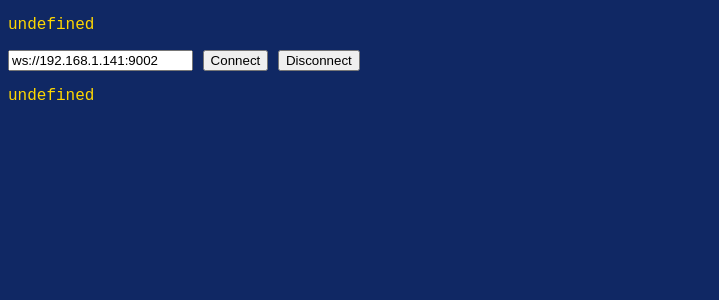
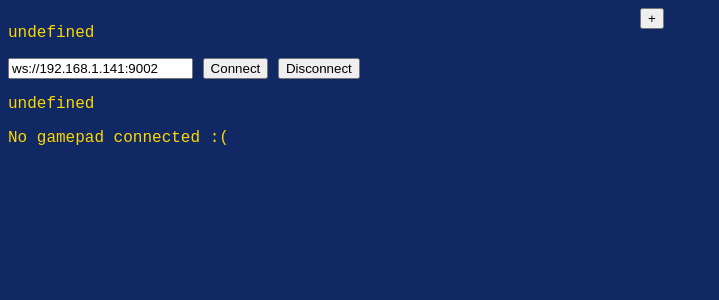
Before and after one commit to UA-NASA-Robotics/html-robot-control, a SvelteKit app: page / in a window 1280 px wide. Shown: the top 300 px of the page, without its empty margins (0-719 px from the left). Built offline with nearby package versions, Linux system fonts and the light colour scheme.

Commit message:
Add iframes for video on the side and other UI improvements

```diff
--- a/src/routes/+page.svelte
+++ b/src/routes/+page.svelte
@@ -1,5 +1,7 @@
 <script lang="ts">
 	import { onMount } from 'svelte';
+
+	// 10.49.28.131:8889/mystream2/
 
 	let ws: WebSocket;
 	let gp: Gamepad | null;
@@ -12,6 +14,8 @@
 
 	let previousPacket: [number, number];
 	let prevString: string;
+
+	let iframes: string[] = [];
 
 	// Creates web socket connection with the device with the specified url
 	async function connect() {
@@ -130,6 +134,10 @@
 		ws?.send(new Int8Array([byte]));
 	}
 
+	function addIFrame() {
+		iframes = [...iframes, `http://10.49.28.131:8889/mystream${iframes.length || ''}/`];
+	}
+
 	onMount(() => {
 		window.addEventListener('gamepadconnected', (e) => {
 			const gamepads = navigator.getGamepads();
@@ -170,6 +178,8 @@
 	});
 </script>
 
+<div style="display: flex; flex-direction: row;">
+	<div style="flex: 1; flex-direction: column;">
 		<p>{statusText}</p>
 		<input bind:value={url} placeholder="Enter address" />
 		<button on:click={connect}> Connect </button>
@@ -177,13 +187,36 @@
 
 		<p>{prevString}</p>
 
-{#each gp?.axes || [] as axes}
-	<p>{axes}</p>
+		{#if gp}
+			<p>Left Drive: {Math.floor(gp.axes[1] * 100)}</p>
+			<p>Right Drive: {Math.floor(gp.axes[3] * 100)}</p>
+
+			{#each gp.buttons as button, index}
+				<p>
+					{index}
+					<span style="color: {button.pressed ? 'green' : 'red'}"
+						>{button.pressed ? 'Pressed' : 'Not Pressed'}</span
+					>
+				</p>
 			{/each}
-
-{#each gp?.buttons || [] as button, index}
-	<p>{index} {button.pressed} {button.touched} {button.value}</p>
+		{:else}
+			<p>No gamepad connected :(</p>
+		{/if}
+	</div>
+	<div style="flex: 1; flex-direction: column; height: calc(100vh - 50px);">
+		<button on:click={addIFrame}>+</button>
+		<p></p>
+		{#each iframes as frame, index}
+			<input bind:value={iframes[index]} placeholder="Enter URL" style="width: 100%" />
+			<p></p>
+			<iframe
+				src={frame}
+				title="Frame {index}"
+				style="height: calc(100% / {iframes.length} - 50px); width: 100%"
+			/>
 		{/each}
+	</div>
+</div>
 
 <style>
 </style>
```
Lines whose indentation alone changed are shown as unchanged.
